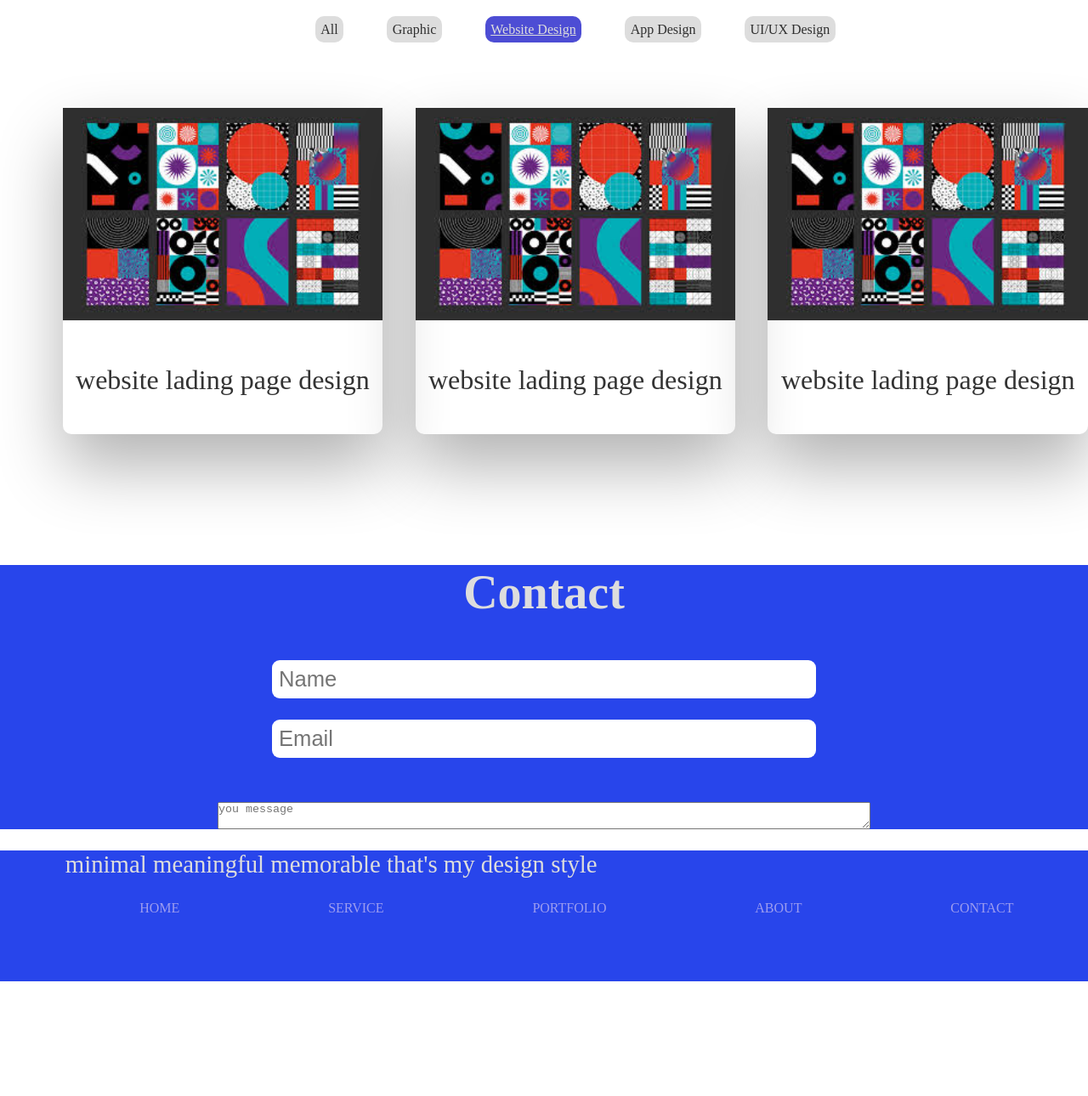
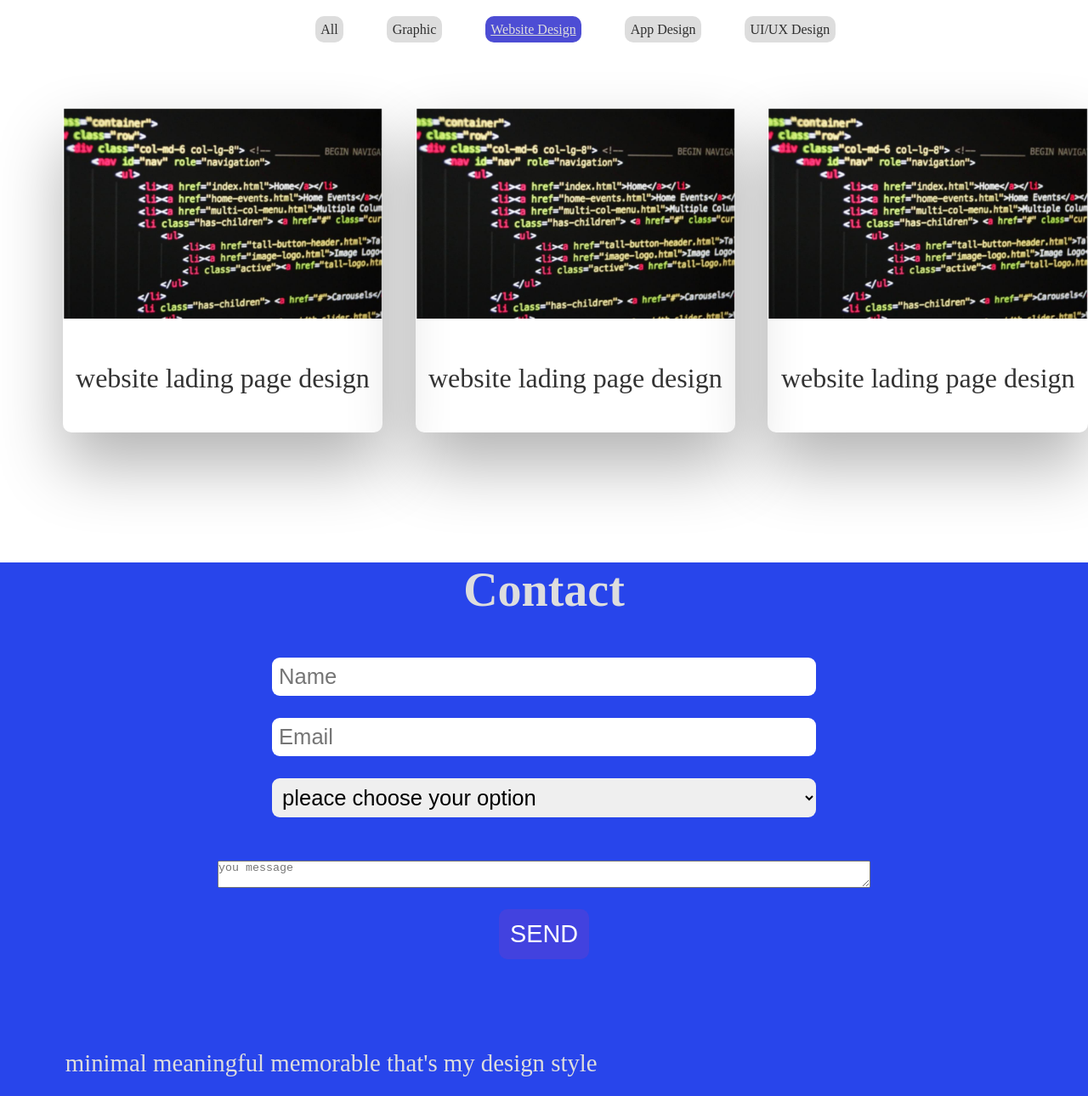
Before and after one commit to AbdiRashid2025/CHALLENGE-11, a plain HTML site: page index.html in a window 1280 px wide. Shown: the part 1700-2990 px from the top of the page at 85% size. Before the commit the page ends 2855 px from the top, so only its background shows below. Drawn offline with Linux system fonts and the light colour scheme.

Commit message:
index.html

```diff
--- a/index.html
+++ b/index.html
@@ -115,19 +115,19 @@
         </div>
         <div class="grid-3-col">
           <div class="feature">
-            <img src="/images/images (1).jpg" alt="" />
+            <img src="/images/web.jpg" alt="" />
             <div class="text-name">
               <p>website lading page design</p>
             </div>
           </div>
           <div class="feature">
-            <img src="/images/images (1).jpg" alt="" />
+            <img src="/images/web.jpg" alt="" />
             <div class="text-name">
               <p>website lading page design</p>
             </div>
           </div>
           <div class="feature">
-            <img src="/images/images (1).jpg" alt="" />
+            <img src="/images/web.jpg" alt="" />
             <div class="text-name">
               <p>website lading page design</p>
             </div>
@@ -138,12 +138,25 @@
       <section class="contact">
         <h2>Contact</h2>
         <form action="#">
-          <div class="name">
+          <div>
             <input type="text" placeholder="Name" required />
           </div>
-          <input type="email" placeholder="Email" required />
+          <div class="">
+            <input type="email" placeholder="Email" required />
+          </div>
+          <div>
+            <select name="select" id="">
+              <option value="1">pleace choose your option</option>
+              <option value="">friends and family</option>
+              <option value="">podcast</option>
+              <option value="">youtube video</option>
+              <option value="">othors</option>
+            </select>
+          </div>
+
           <textarea name="message" id="" placeholder="you message"></textarea>
         </form>
+        <button class="btn send">send</button>
       </section>
     </main>
     <footer class="footer">
@@ -152,11 +165,11 @@
       </p>
       <nav class="navfooter">
         <ul class="nav-footer">
-          <li><a class="nav-link" href="">HOME</a></li>
-          <li><a class="nav-link" href="">SERVICE</a></li>
-          <li><a class="nav-link" href="">PORTFOLIO</a></li>
-          <li><a class="nav-link" href="">ABOUT</a></li>
-          <li><a class="nav-link" href="">CONTACT</a></li>
+          <li><a class="nav-link c" href="">HOME</a></li>
+          <li><a class="nav-link c" href="">SERVICE</a></li>
+          <li><a class="nav-link c" href="">PORTFOLIO</a></li>
+          <li><a class="nav-link c" href="">ABOUT</a></li>
+          <li><a class="nav-link c" href="">CONTACT</a></li>
         </ul>
       </nav>
     </footer>
```
Also changed, not shown: images/web.jpg (added).
